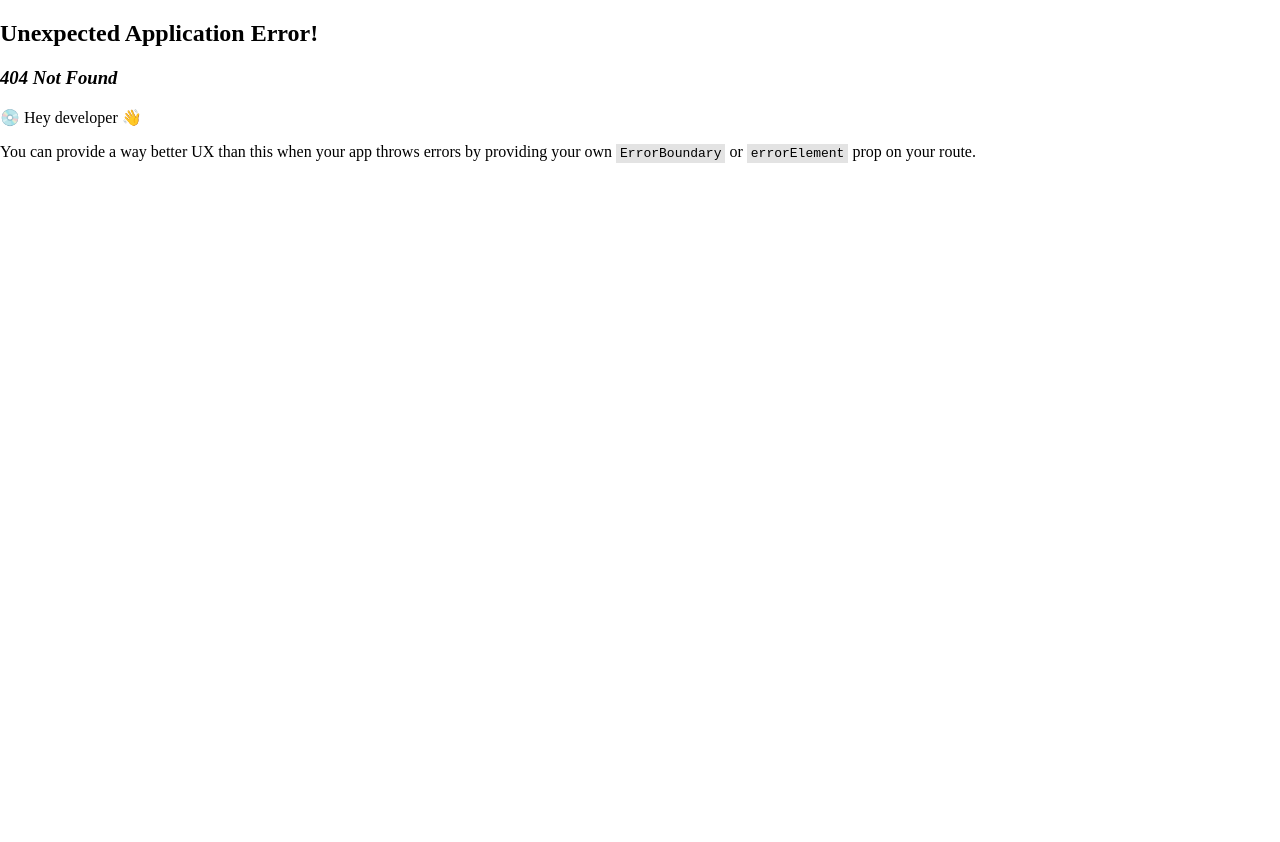
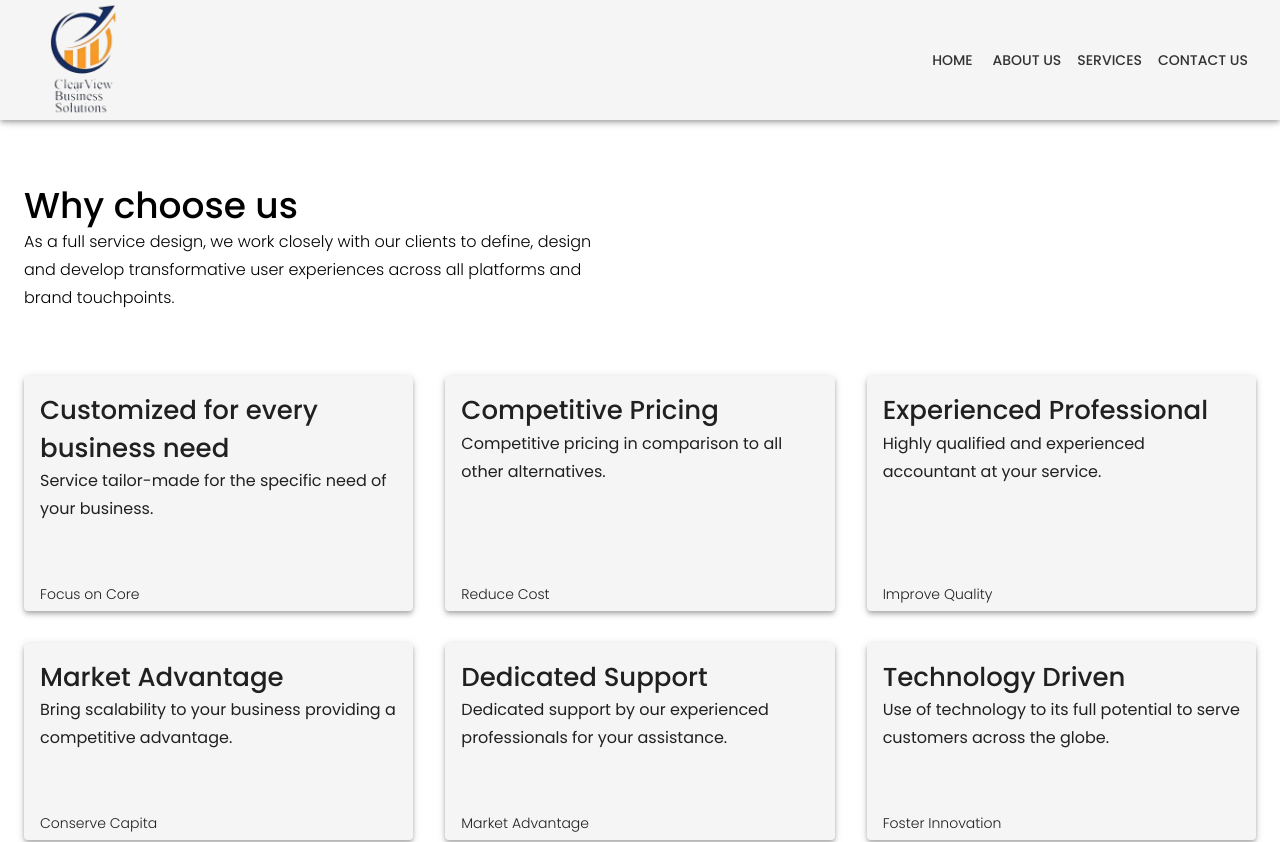
Before and after one commit to RoshanDan4817/ClearViewBusiness, a React (Vite) app: page /accountingOutsourcing in a window 1280 px wide. Before the commit this address had no page. Shown: the top 842 px of the page. Before the commit the page ends 800 px from the top, so only its background shows below. Built offline with nearby package versions, Linux system fonts and the light colour scheme.

Commit message:
Adding new pages

```diff
--- a/src/components/Services.jsx
+++ b/src/components/Services.jsx
@@ -19,6 +19,7 @@ import accountsServices from "../assets/accounts-services.jpg";
 import payrollServices from "../assets/payroll-services.jpg";
 import consultingService from "../assets/consulting-service.jpg";
 import teamWork from "../assets/team-work.jpg";
+import { useNavigate } from "react-router-dom";
 
 const services = [
   {
@@ -26,6 +27,7 @@ const services = [
     subtitle:
       "Accounting Solutions Tailor-made for Indian and Foreign Businesses.",
     image: accounting,
+    link: "/accountingOutsourcing"
   },
   {
     caption: "Bookkeeping",
@@ -59,6 +61,7 @@ const services = [
 ];
 
 const Services = forwardRef(() => {
+  const navigate = useNavigate()
   return (
     <Container maxWidth="xl">
       <Grid container spacing={2} sx={{ my: 4 }} id="Home">
@@ -125,9 +128,11 @@ const Services = forwardRef(() => {
             <Card sx={{ display: "flex", height: "100%" }} elevation={4}>
               <Box sx={{ display: "flex", flexDirection: "column" }}>
                 <CardContent sx={{ flex: "1 0 auto" }}>
-                  <Typography variant="caption" fontWeight={500}>
-                    {eachService.caption}
-                  </Typography>
+                  <span onClick={() => navigate("/accountingOutsourcing")}>
+                    <Typography variant="caption" fontWeight={500}>
+                      {eachService.caption}
+                    </Typography>
+                  </span>
                   <Typography
                     variant="subtitle1"
                     color="text.secondary"
@@ -170,7 +175,7 @@ const Services = forwardRef(() => {
                     fontWeight={300}
                   >
                     In 2018 we established ClearView Business Solutions with a
-                    vision. The Vision was to wnable a=business leaders to
+                    vision. The Vision was to enable business leaders to
                     concentrate on enhancing their organizations core skills. We
                     believe that this could be accomplished by overseeing all of
                     the administrative tasks, including accounting and
--- a/src/components/TopNav.jsx
+++ b/src/components/TopNav.jsx
@@ -12,11 +12,14 @@ import MenuItem from "@mui/material/MenuItem";
 import { BiDotsVerticalRounded, BiMenu } from "react-icons/bi";
 import ProductLogo from "../assets/logo.png";
 import $ from "jquery";
+import { useLocation, useNavigate } from "react-router-dom";
 
 const pages = ["Home", "About Us", "Services"];
 const settings = ["Profile", "Account", "Dashboard", "Logout"];
 
 const TopNav = React.forwardRef((props, ref) => {
+  const location = useLocation()
+  const navigate = useNavigate()
   const contactRef = props.contactRef || ref;
   const [anchorElNav, setAnchorElNav] = React.useState(null);
   const [anchorElUser, setAnchorElUser] = React.useState(null);
@@ -35,12 +38,22 @@ const TopNav = React.forwardRef((props, ref) => {
     else if (index === 1) targetId = "AboutUs";
     else if (index === 2) targetId = "Services";
     // else if (index === 3) targetId = "ContactUs";
+    console.log("🚀 ~ file: TopNav.jsx:42 ~ handleCloseNavMenu ~ location:", location)
+    if (location.pathname === "/home") {
+      const targetOffset = $(`#${targetId}`).offset().top;
+      const scrollSpeed = 500; // Set the scroll speed in milliseconds
+      const customY = -130;
+      $("html, body").animate({ scrollTop: targetOffset + customY }, scrollSpeed);
+      setAnchorElNav(null);
+    }
+    else {
+      navigate("/", {
+        state: {
+          targetId: targetId
+        }
+      })
+    }
 
-    const targetOffset = $(`#${targetId}`).offset().top;
-    const scrollSpeed = 500; // Set the scroll speed in milliseconds
-    const customY = -130;
-    $("html, body").animate({ scrollTop: targetOffset + customY }, scrollSpeed);
-    setAnchorElNav(null);
   };
 
   const handleCloseUserMenu = () => {
--- a/src/pages/Home.jsx
+++ b/src/pages/Home.jsx
@@ -1,15 +1,30 @@
-import React, { useRef } from "react";
+import React, { useEffect, useRef } from "react";
 import TopNav from "../components/TopNav";
 import HeroSection from "../components/HeroSection";
 import Services from "../components/Services";
 import WhyUs from "../components/WhyUs";
 import HomeContact from "../components/HomeContact";
 import Footer from "../components/Footer";
-
+import { useLocation } from "react-router-dom";
+import $ from "jquery"
 function Home() {
 	const servicesRef = useRef();
 	const homeRef = useRef();
 	const contactRef = useRef();
+	const location = useLocation()
+	console.log("🚀 ~ file: Home.jsx:15 ~ Home ~ location:", location)
+	useEffect(() => {
+		if (location?.state?.targetId) {
+			const targetId = location?.state?.targetId
+			const targetOffset = $(`#${targetId}`).offset().top;
+			const scrollSpeed = 500; // Set the scroll speed in milliseconds
+			const customY = -130;
+			$("html, body").animate({ scrollTop: targetOffset + customY }, scrollSpeed);
+		}
+		else {
+			console.log("🚀 ~ file: Home.jsx:22 ~ useEffect ~ no targetId found")
+		}
+	}, [location?.state?.targetId])
 	return (
 		<>
 			<TopNav contactRef={contactRef} />
--- /dev/null
+++ b/src/pages/Services/accountingOutsourcing.jsx
@@ -0,0 +1,137 @@
+import React, { useRef } from "react";
+import TopNav from "../../components/TopNav";
+import Footer from "../../components/Footer";
+import {
+  Box,
+  Button,
+  Card,
+  CardContent,
+  CardMedia,
+  Container,
+  Grid,
+  Typography,
+  Toolbar,
+} from "@mui/material";
+import heroImage from "../../assets/hero-image.svg";
+import { BiRightArrowAlt } from "react-icons/bi";
+export default function AccountingOutsourcing() {
+  const servicesRef = useRef();
+  const homeRef = useRef();
+  const contactRef = useRef();
+  const whyHireUpPoints = [
+    {
+      title: "Customized for every business need",
+      subtitle: "Service tailor-made for the specific need of your business.",
+      caption: "Focus on Core",
+      value: 36,
+      progress: 88,
+      color: "primary",
+    },
+    {
+      title: "Competitive Pricing",
+      subtitle: "Competitive pricing in comparison to all other alternatives.",
+      caption: "Reduce Cost",
+      value: 36,
+      progress: 88,
+      color: "secondary",
+    },
+    {
+      title: "Experienced Professional",
+      subtitle: "Highly qualified and experienced accountant at your service.",
+      caption: "Improve Quality",
+      value: 13,
+      progress: 36,
+      color: "accent",
+    },
+    {
+      title: "Market Advantage",
+      subtitle:
+        "Bring scalability to your business providing a competitive advantage.",
+      caption: "Conserve Capita",
+      value: 10,
+      progress: 30,
+      color: "text",
+    },
+    {
+      title: "Dedicated Support",
+      subtitle:
+        "Dedicated support by our experienced professionals for your assistance.",
+      caption: "Market Advantage",
+      value: 5,
+      progress: 20,
+      color: "secondary",
+    },
+    {
+      title: "Technology Driven",
+      subtitle:
+        "Use of technology to its full potential to serve customers across the globe.",
+      caption: "Foster Innovation",
+      value: 4,
+      progress: 15,
+      color: "primary",
+    },
+  ];
+  return (
+    <>
+      <TopNav />
+      <Container maxWidth="xl">
+        <Grid container spacing={4} sx={{ my: 4 }}>
+          <Grid item xs={12} sm={8} md={6}>
+            <Typography variant={"h4"} fontWeight={500}>
+              Why choose us
+            </Typography>
+            <Typography variant={"subtitle1"} fontWeight={300}>
+              As a full service design, we work closely with our clients to
+              define, design and develop transformative user experiences across
+              all platforms and brand touchpoints.
+            </Typography>
+          </Grid>
+        </Grid>
+        <Grid container spacing={4} sx={{ my: 4 }}>
+          {whyHireUpPoints.map((eachOpt, i) => (
+            <Grid item xs={6} md={4} key={i}>
+              <Card elevation={4} sx={{ height: "100%" }}>
+                <CardContent
+                  sx={{
+                    display: "flex",
+                    flex: 1,
+                    flexDirection: "column",
+                    justifyContent: "space-between",
+                    height: "100%",
+                  }}
+                >
+                  <Box>
+                    <Typography variant="body2" fontWeight={500}>
+                      {eachOpt.title}
+                    </Typography>
+                    <Typography variant="subtitle1">
+                      {eachOpt.subtitle}
+                    </Typography>
+                  </Box>
+                  <Box>
+                    {/* <LinearProgress
+                      variant="determinate"
+                      value={eachOpt.progress}
+                      color={eachOpt.color}
+                    /> */}
+                    <Toolbar disableGutters>
+                      <Typography
+                        variant="subtitle2"
+                        component={"span"}
+                        fontWeight={300}
+                      >
+                        {eachOpt.caption}
+                      </Typography>
+                      <Box sx={{ flexGrow: 1 }} />
+                    </Toolbar>
+                  </Box>
+                </CardContent>
+              </Card>
+            </Grid>
+          ))}
+        </Grid>
+      </Container>
+      <Footer />
+    </>
+  );
+}
--- /dev/null
+++ b/src/pages/Services/bookeeping.jsx
@@ -0,0 +1,7 @@
+import React from 'react'
+
+export default function Bookeeping() {
+  return (
+    <div>B</div>
+  )
+}
```
Also changed, not shown: src/App.jsx (+27 -0 lines), 1 other file (tests, documents, lock files or other folders).
